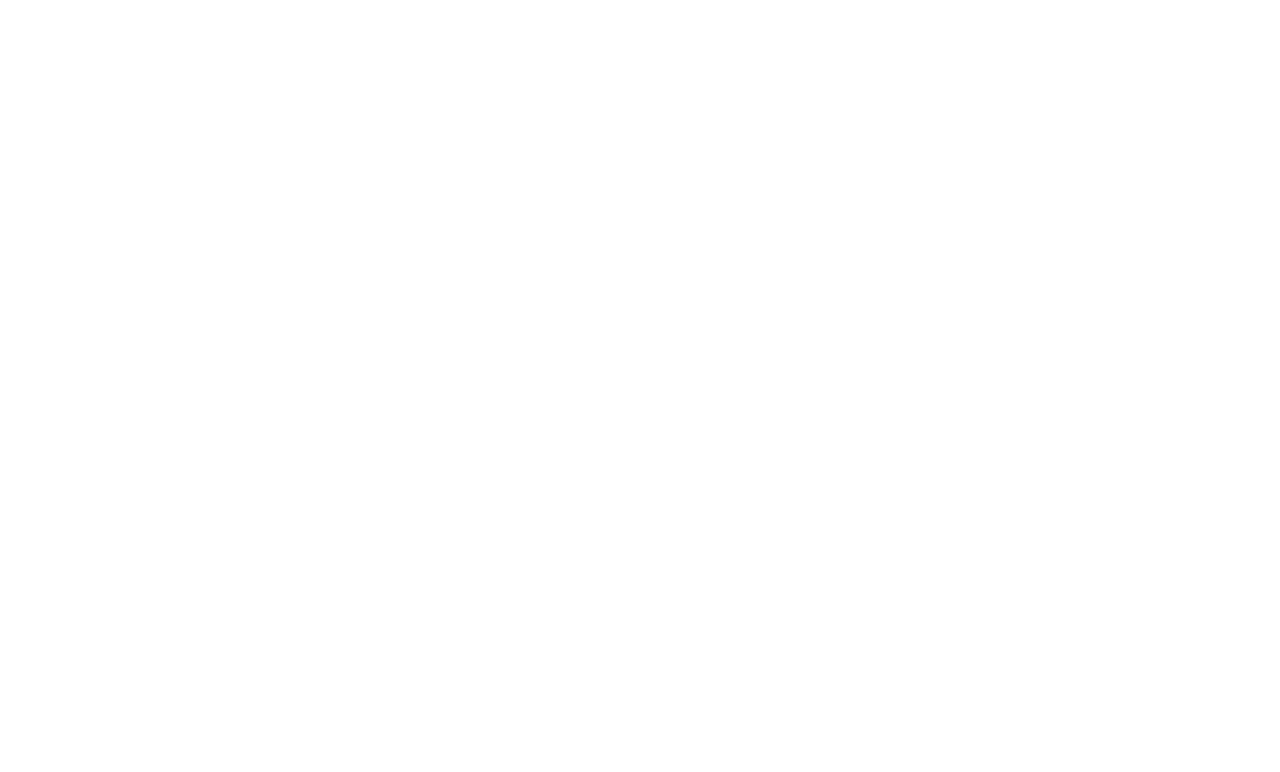
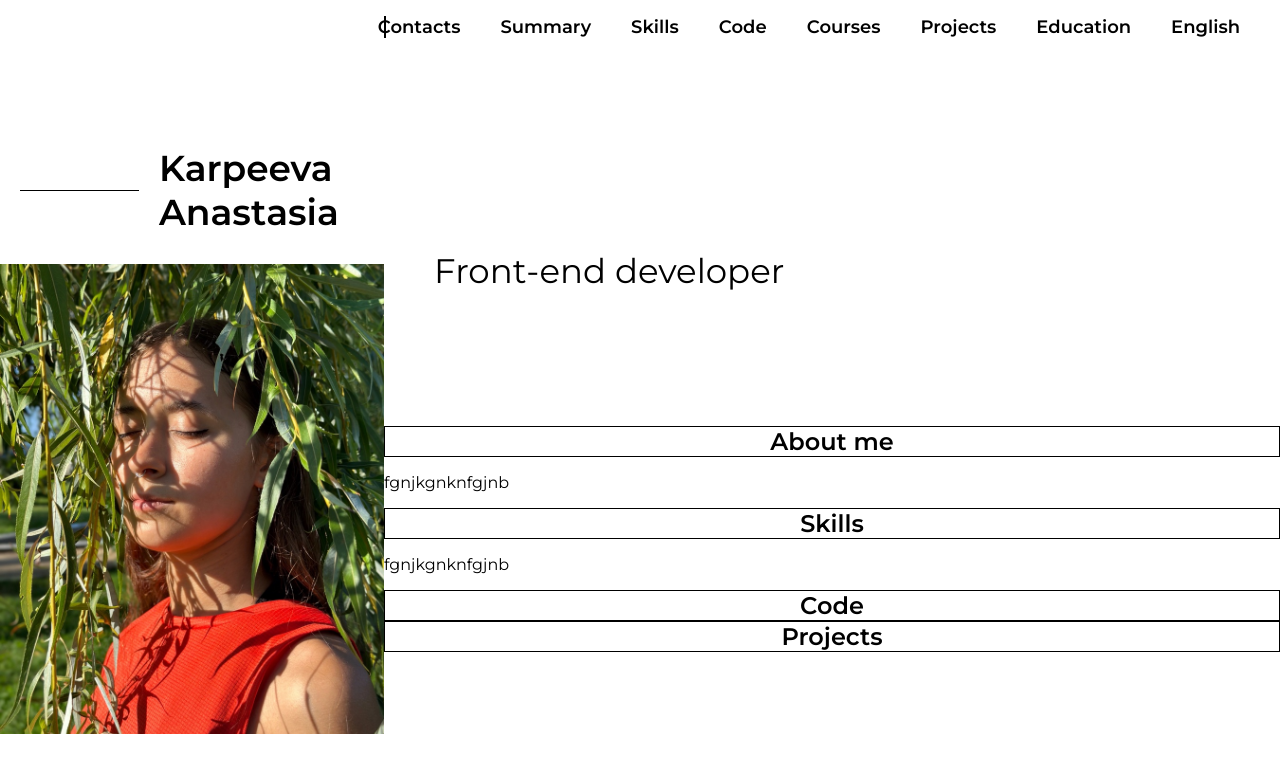
Before and after one commit to karpeevaanastasiia/rsschool-cv, a plain HTML site: page index.html in a window 1280 px wide. Drawn offline with Linux system fonts and the light colour scheme.

Commit message:
feat: add nav-menu, summary

```diff
--- a/index.html
+++ b/index.html
@@ -8,10 +8,66 @@
 </head>
 <body>
     <header>
-        <div class="container"></div>
+        <div class="container">
+            <div class="left-side"></div>
+           <!--  Навигационное меню -->
+            <nav class="nav right-side">
+                <ul class="nav-list">
+                    <li class="list-item"><a href="#" class="nav-link"></a>Contacts</li>
+                    <li class="list-item"><a href="#" class="nav-link"></a>Summary</li>
+                    <li class="list-item"><a href="#" class="nav-link"></a>Skills</li>
+                    <li class="list-item"><a href="#" class="nav-link"></a>Code </li>
+                    <li class="list-item"><a href="#" class="nav-link"></a>Courses</li>
+                    <li class="list-item"><a href="#" class="nav-link"></a>Projects</li>
+                    <li class="list-item"><a href="#" class="nav-link"></a>Education</li>
+                    <li class="list-item"><a href="#" class="nav-link"></a>English</li>
+                </ul>
+            </nav>
+        </div>
     </header>
     <main>
-        <div class="container"></div>
+        <div class="container">
+            <!-- Левая сторона -->
+            <div class="left-side">
+                <section class="photo">
+                    <div class="first-title">
+                        <hr class="title-line">
+                        <h1 class="main-title">Karpeeva Anastasia</h1>
+                    </div>
+                    <img class="photo-img" src="assets/img/Avatar.jpg" alt="Avatar">
+                </section>
+            </div>
+            <!--  Правая сторона -->
+            <div class="right-side">
+                <figure class="figure">
+                    <p class="figure-text">Front-end developer</p>
+                </figure>
+               <!--  Обо мне -->
+                <section class="summary" id="summary">
+                    <div class="title-color">
+                        <h2 class="title">About me</h2>
+                    </div>
+                    <p>fgnjkgnknfgjnb</p>
+                </section>
+                <!-- Навыки -->
+                <section class="skills" id="skills">
+                    <div class="title-color">
+                        <h2 class="title">Skills</h2>
+                    </div>
+                    <p>fgnjkgnknfgjnb</p>
+                </section>
+                <section class="code" id="code">
+                    <div class="title-color">
+                        <h2 class="title">Code</h2>
+                    </div>
+                </section>
+                <section class="projects" id="projects">
+                    <div class="title-color">
+                        <h2 class="title">Projects</h2>
+                    </div>
+                </section>
+            </div>
+        </div>
     </main>
     <footer>
         <div class="container"></div>
--- a/style.css
+++ b/style.css
@@ -21,9 +21,80 @@ body {
     min-height: 100vh;
     margin: 0;
     padding: 0;
+    font-family: "Montserrat";
 }
 
 .container {
     max-width: 1440px;
     margin: 0 auto;
-  }
+    display: flex;
+    flex-wrap: wrap;
+}
+
+.right-side {
+    width: 70%
+}
+.left-side {
+    width: 30%;
+}
+
+.nav-list {
+    display: flex;
+    justify-content: flex-end;
+    align-items: center;
+    list-style: none;
+    border-left: 2px solid #000;
+}
+
+.list-item {
+    margin-right: 40px;
+    font-size: 18px;
+    font-weight: bold;
+}
+
+.nav-link {
+    transition: 0.3s;
+}
+
+.photo-img {
+    width: 100%;
+    height: 470px;
+    object-fit: cover;
+}
+
+.first-title {
+    display: flex;
+    align-items: center;
+}
+
+.title-line {
+    width: 50%;
+    border: none;
+    margin: 0 20px;
+    border-top: 1px solid #000;
+}
+
+.main-title {
+    font-size: 36px
+}
+
+.figure {
+    margin: 100px 50px;
+    display: flex;
+    align-items: center;
+}
+
+.figure-text {
+    font-size: 34px;
+}
+
+.title-color {
+    border: 1px solid #000;
+    display: flex;
+    justify-content: center;
+    align-items: center;
+}
+
+h2 {
+    margin: 0;
+}
```
